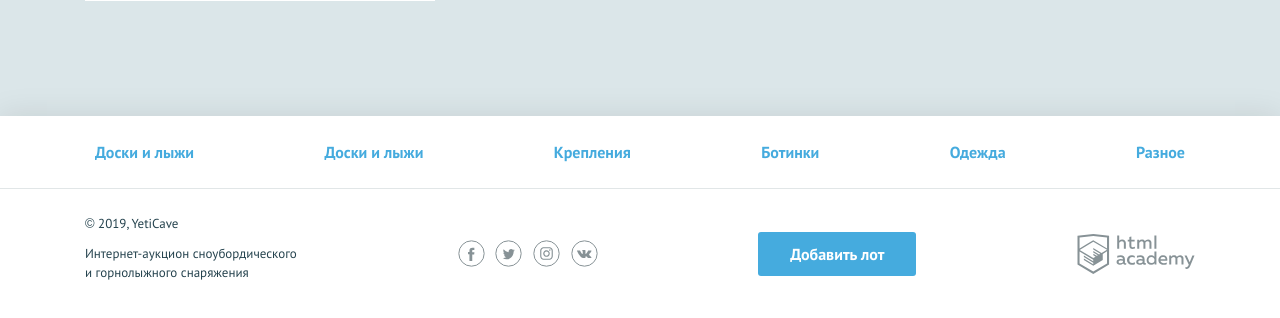
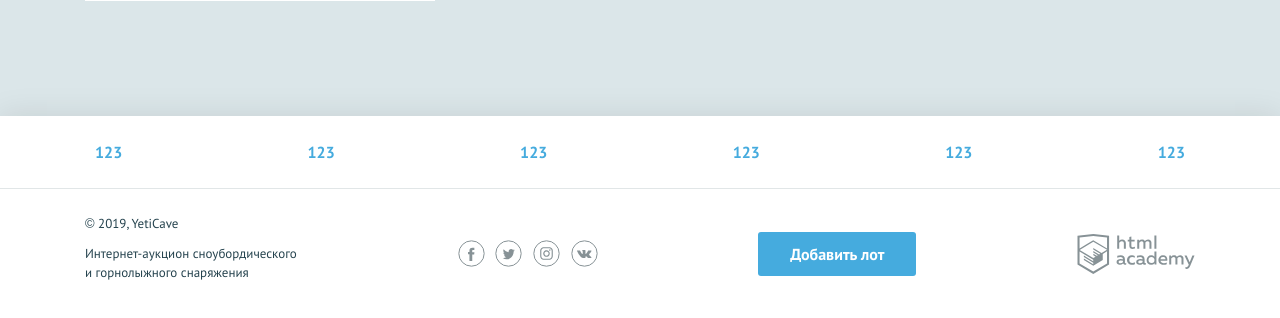
Before and after one commit to kingOfSauce/517275-yeticave-12, a PHP site: page / in a window 1280 px wide. Shown: the part 1026-1344 px from the top of the page. Run offline with PHP 8.4, Linux system fonts and the light colour scheme.

Commit message:
Update index.php

```diff
--- a/index.php
+++ b/index.php
@@ -133,7 +133,7 @@ $user_name = 'Дима'; // укажите здесь ваше имя
             <!--заполните этот список из массива категорий-->
             <?php foreach($lots as $key => $val): ?>
             <li class="nav__item">
-                <a href="pages/all-lots.html"><?=$val['category']; ?></a>
+                <a href="pages/all-lots.html">123</a>
             </li>
             <?php endforeach; ?>
         </ul>
```
